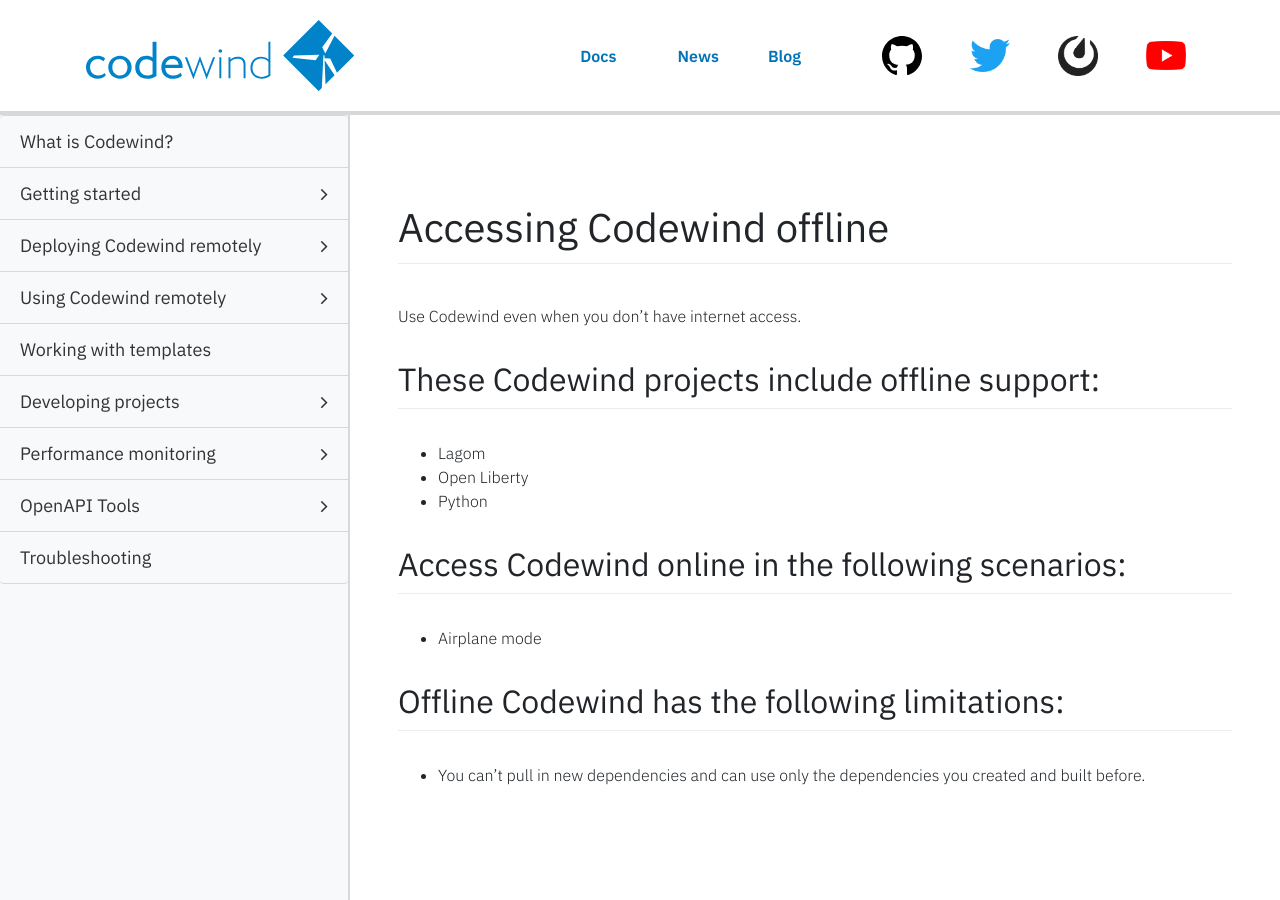
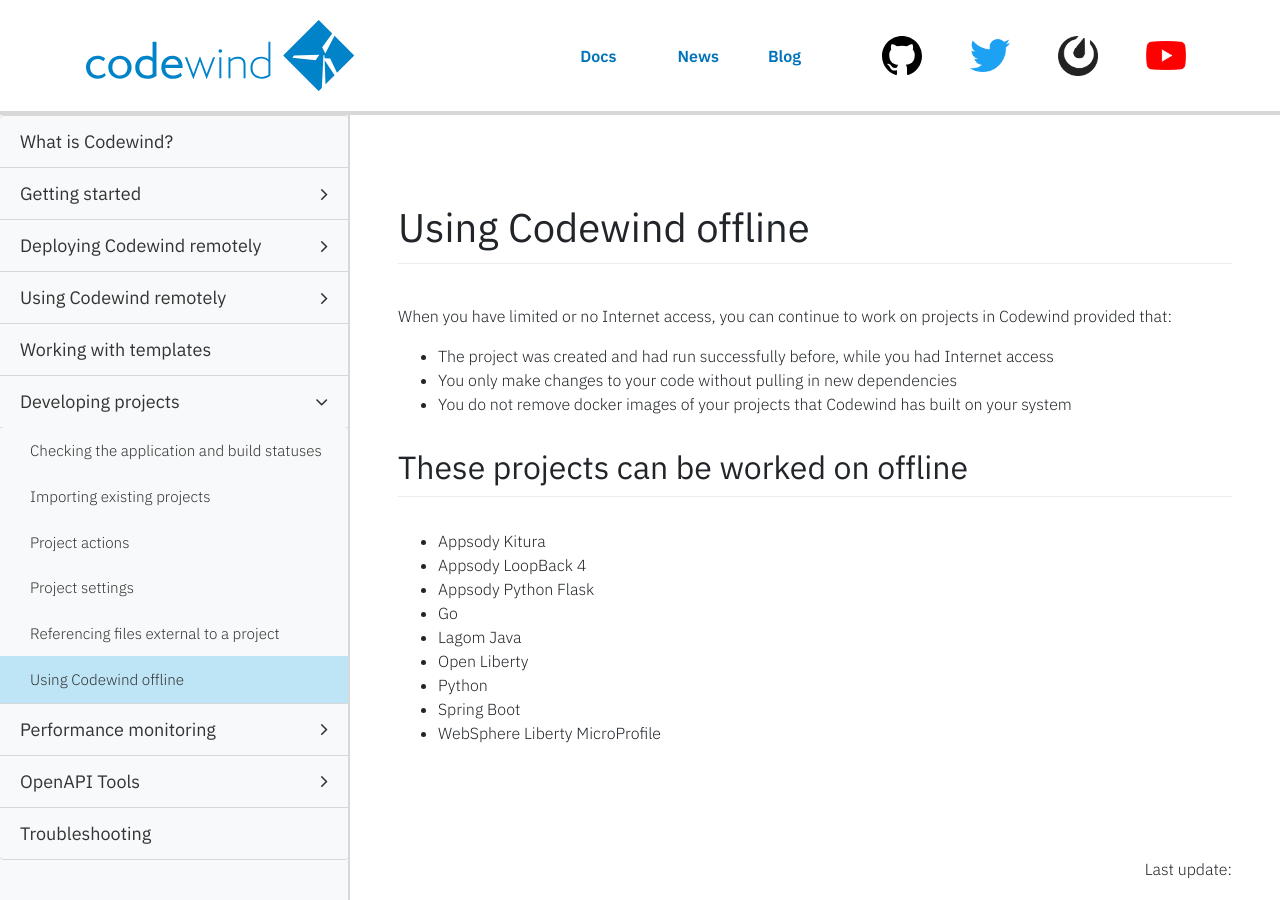
Before and after one commit to eclipse-archived/codewind-docs, a Jekyll site: the page built from docs/_documentations/offline-codewind.md, in a window 1280 px wide and 900 px high. Built offline with Jekyll 4.4.1, drawn with Linux system fonts in a browser that asks for light colours; nearby versions of some CDN libraries; comment, search, counter and statistics services are not loaded.

Commit message:
offline
Signed-off-by: Andrew Mak <makandre@ca.ibm.com>

```diff
--- a/docs/_data/docstoc.yml
+++ b/docs/_data/docstoc.yml
@@ -92,8 +92,8 @@
       url: project-settings.html
     - title: 'Referencing files external to a project'
       url: referencing-files.html
-    - title: Accessing Codewind offline
-      url: offline-codewind.md
+    - title: Using Codewind offline
+      url: offline-codewind.html
 
 - title: 'Performance monitoring'
   children:
--- a/docs/_documentations/offline-codewind.md
+++ b/docs/_documentations/offline-codewind.md
@@ -1,23 +1,29 @@
 ---
 layout: docs
-title: Accessing Codewind offline
-description: Accessing Codewind offline
+title: Using Codewind offline
+description: Using Codewind offline
 keywords: install, installing, IntelliJ, Eclipse, Codewind, IDE, plugin, plug-in, settings, creating, project, projects, template, code change, edit, edits, application, removing
 duration: 1 minute
 permalink: offline-codewind
 type: document
 ---
 
-# Accessing Codewind offline
-Use Codewind even when you don't have internet access.
+# Using Codewind offline
 
-## These Codewind projects include offline support:
-- Lagom
+When you have limited or no Internet access, you can continue to work on projects in Codewind provided that:
+
+- The project was created and had run successfully before, while you had Internet access
+- You only make changes to your code without pulling in new dependencies
+- You do not remove docker images of your projects that Codewind has built on your system
+
+## These projects can be worked on offline
+
+- Appsody Kitura
+- Appsody LoopBack 4
+- Appsody Python Flask
+- Go
+- Lagom Java
 - Open Liberty
 - Python
-
-## Access Codewind online in the following scenarios:
-- Airplane mode
-
-## Offline Codewind has the following limitations:
-- You can't pull in new dependencies and can use only the dependencies you created and built before.
+- Spring Boot
+- WebSphere Liberty MicroProfile
```
